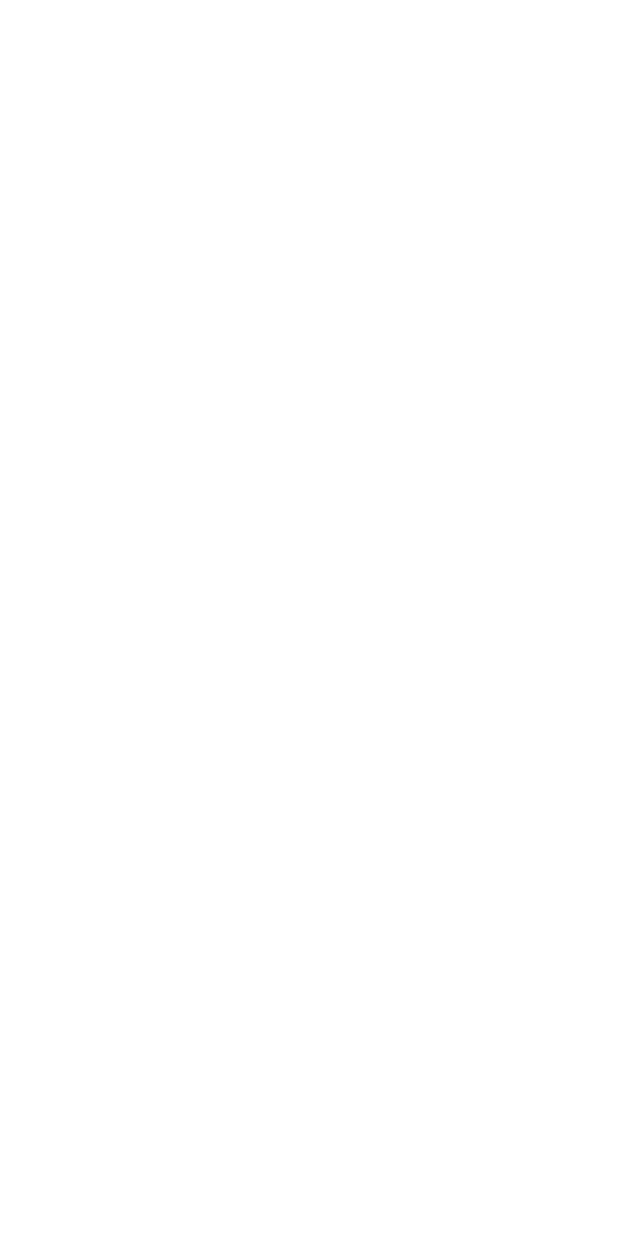
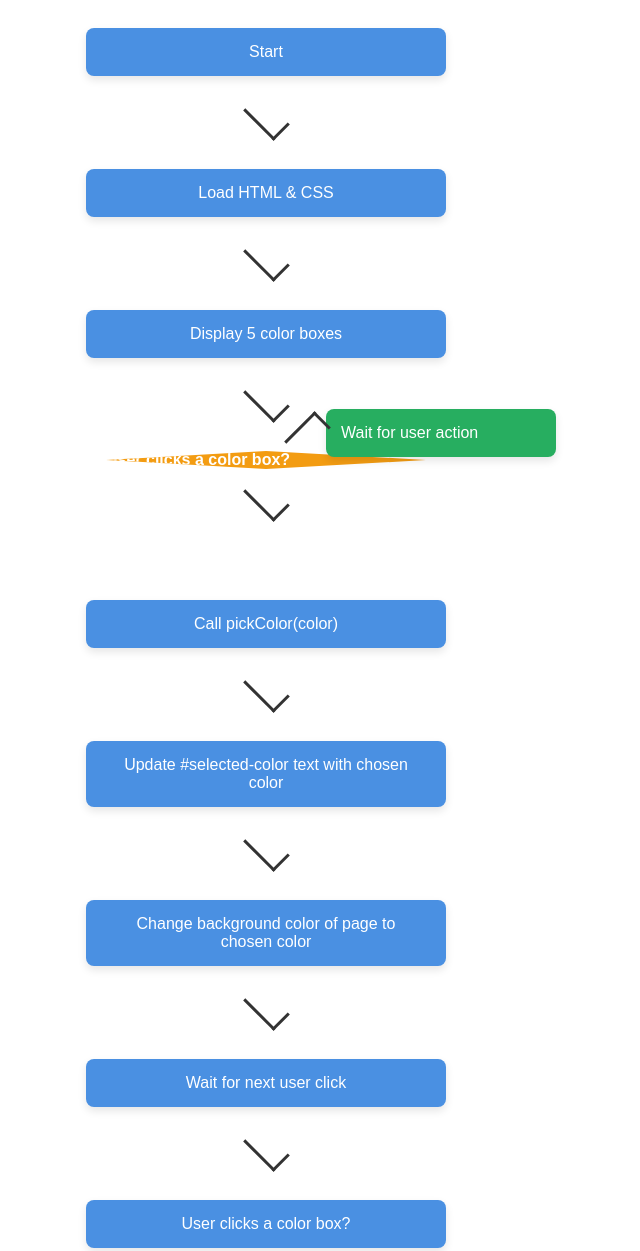
Before and after one commit to sowjanya-duddu/my-project, a plain HTML site: page index.html in a window 1280 px wide. Shown: the top 1251 px of the page, without its empty margins (374-1014 px from the left). Before the commit the page ends 800 px from the top, so only its background shows below. Drawn offline with Linux system fonts and the light colour scheme.

Commit message:
Update index.html
update index.html

```diff
--- a/index.html
+++ b/index.html
@@ -43,3 +43,75 @@
   .horizontal-arrow {
     width: 40px;
     height: 20px;
+    border-top: 3px solid #333;
+    border-right: 3px solid #333;
+    transform: rotate(-45deg);
+    position: absolute;
+    top: 50%;
+    right: -40px;
+    margin-top: -10px;
+  }
+  .side-box {
+    position: relative;
+    background: #27ae60;
+    width: 200px;
+    margin-left: 350px;
+    margin-top: -80px;
+    color: white;
+    padding: 15px;
+    border-radius: 8px;
+    box-shadow: 0 4px 8px rgba(0,0,0,0.1);
+  }
+  .side-arrow {
+    width: 40px;
+    height: 20px;
+    border-top: 3px solid #333;
+    border-right: 3px solid #333;
+    transform: rotate(-45deg);
+    position: absolute;
+    left: -40px;
+    top: 50%;
+    margin-top: -10px;
+  }
+</style>
+</head>
+<body>
+
+<div class="flowchart">
+  <div class="box">Start</div>
+  <div class="arrow"></div>
+
+  <div class="box">Load HTML &amp; CSS</div>
+  <div class="arrow"></div>
+
+  <div class="box">Display 5 color boxes</div>
+  <div class="arrow"></div>
+
+  <div class="decision">User clicks a color box?</div>
+
+  <!-- No branch -->
+  <div class="side-box" style="top: 0;">
+    Wait for user action
+    <div class="side-arrow"></div>
+  </div>
+
+  <div class="arrow"></div>
+
+  <!-- Yes branch -->
+  <div class="box" style="margin-top: 50px;">Call pickColor(color)</div>
+  <div class="arrow"></div>
+
+  <div class="box">Update #selected-color text with chosen color</div>
+  <div class="arrow"></div>
+
+  <div class="box">Change background color of page to chosen color</div>
+  <div class="arrow"></div>
+
+  <div class="box">Wait for next user click</div>
+  <div class="arrow"></div>
+
+  <div class="box">User clicks a color box?</div>
+</div>
+
+</body>
+</html>
```
